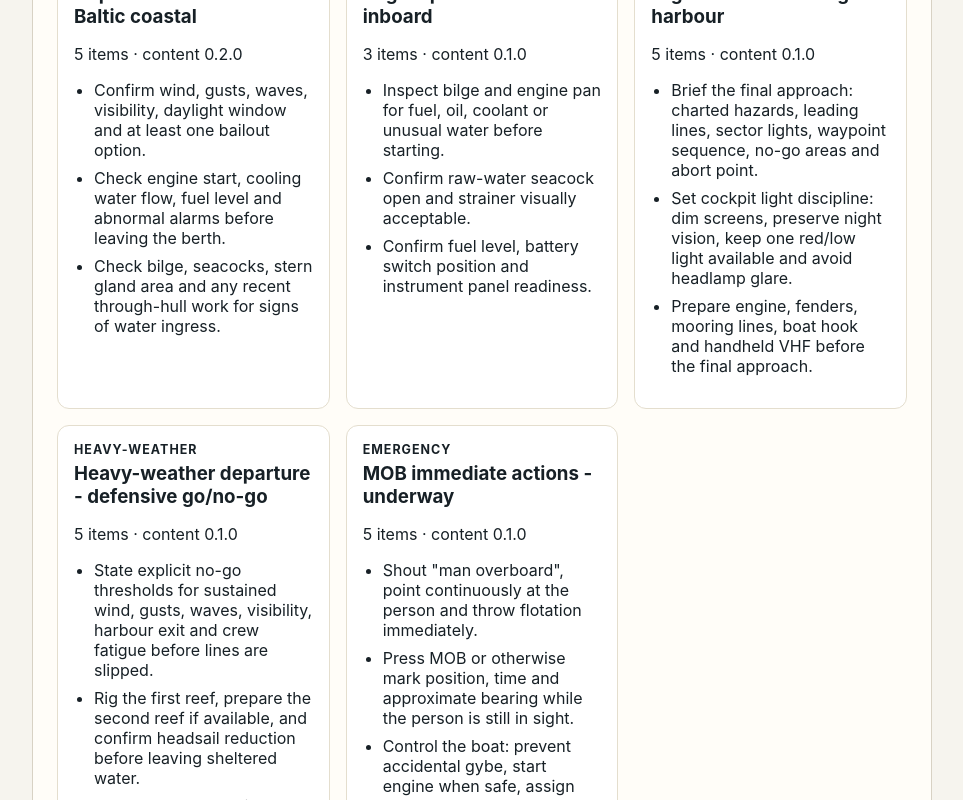
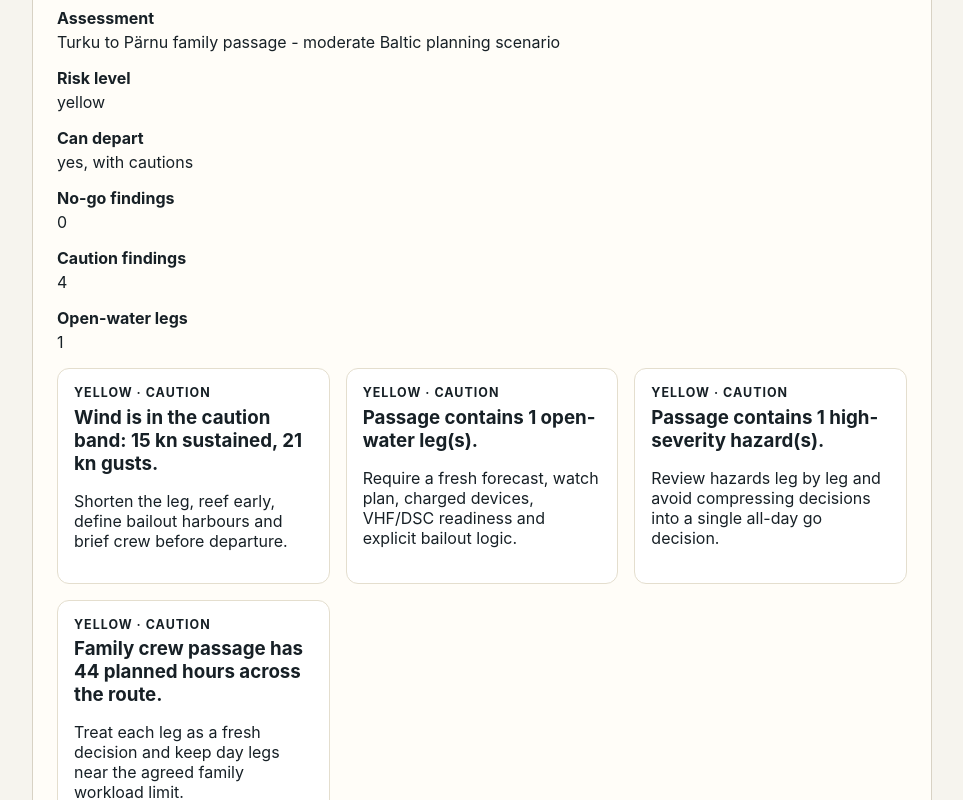
Before and after one commit to polimux/Nautikool, a SvelteKit app: page / in a window 1280 px wide. Shown: the part 1860-2660 px from the top of the page, without its empty margins (158-1121 px from the left). Built offline with nearby package versions, Linux system fonts and the light colour scheme.

Commit message:
Surface risk assessment card on landing page

```diff
--- a/src/routes/+page.svelte
+++ b/src/routes/+page.svelte
@@ -1,6 +1,7 @@
 <script lang="ts">
   import { coreChecklistTemplates, departureReadinessTemplate } from '$lib/content/checklistTemplates';
   import { turkuToParnuFamilyPassagePlan } from '$lib/content/passagePlans';
+  import { turkuToParnuModerateRiskAssessment } from '$lib/content/riskAssessments';
   import { h323ElinaVesselProfile } from '$lib/content/vesselProfiles';
   import { createChecklistRun, summarizeChecklistRun } from '$lib/domain/checklists';
   import { summarizePassagePlan } from '$lib/domain/passages';
@@ -16,6 +17,7 @@
   const starterPassageSummary = summarizePassagePlan(starterPassagePlan);
   const starterVessel = h323ElinaVesselProfile;
   const starterVesselSummary = summarizeVesselProfile(starterVessel);
+  const starterRiskAssessment = turkuToParnuModerateRiskAssessment;
   const navigationEquipment = getVesselEquipmentByCategory(starterVessel, 'navigation');
   const safetyEquipment = getVesselEquipmentByCategory(starterVessel, 'safety');
 </script>
@@ -125,6 +127,49 @@
           {/each}
         </ul>
       </article>
+    </div>
+  </section>
+
+  <section aria-labelledby="risk-title">
+    <h2 id="risk-title">Starter risk card</h2>
+    <p>
+      The first risk engine slice converts vessel, route, weather and crew inputs into a conservative
+      traffic-light assessment for the Turku to Pärnu H-323 family passage.
+    </p>
+    <dl>
+      <div>
+        <dt>Assessment</dt>
+        <dd>{starterRiskAssessment.title}</dd>
+      </div>
+      <div>
+        <dt>Risk level</dt>
+        <dd>{starterRiskAssessment.level}</dd>
+      </div>
+      <div>
+        <dt>Can depart</dt>
+        <dd>{starterRiskAssessment.canDepart ? 'yes, with cautions' : 'no-go'}</dd>
+      </div>
+      <div>
+        <dt>No-go findings</dt>
+        <dd>{starterRiskAssessment.summary.noGoFindings}</dd>
+      </div>
+      <div>
+        <dt>Caution findings</dt>
+        <dd>{starterRiskAssessment.summary.cautionFindings}</dd>
+      </div>
+      <div>
+        <dt>Open-water legs</dt>
+        <dd>{starterRiskAssessment.summary.openWaterLegs}</dd>
+      </div>
+    </dl>
+    <div class="risk-findings">
+      {#each starterRiskAssessment.findings.slice(0, 4) as finding}
+        <article>
+          <p class="template-category">{finding.level} · {finding.severity}</p>
+          <h3>{finding.text}</h3>
+          <p>{finding.recommendation}</p>
+        </article>
+      {/each}
     </div>
   </section>
 
@@ -245,14 +290,16 @@
 
   .template-list,
   .leg-list,
-  .equipment-list {
+  .equipment-list,
+  .risk-findings {
     display: grid;
     grid-template-columns: repeat(auto-fit, minmax(260px, 1fr));
     gap: 1rem;
   }
 
   .leg-list,
-  .equipment-list {
+  .equipment-list,
+  .risk-findings {
     margin-top: 1rem;
   }
 
```
